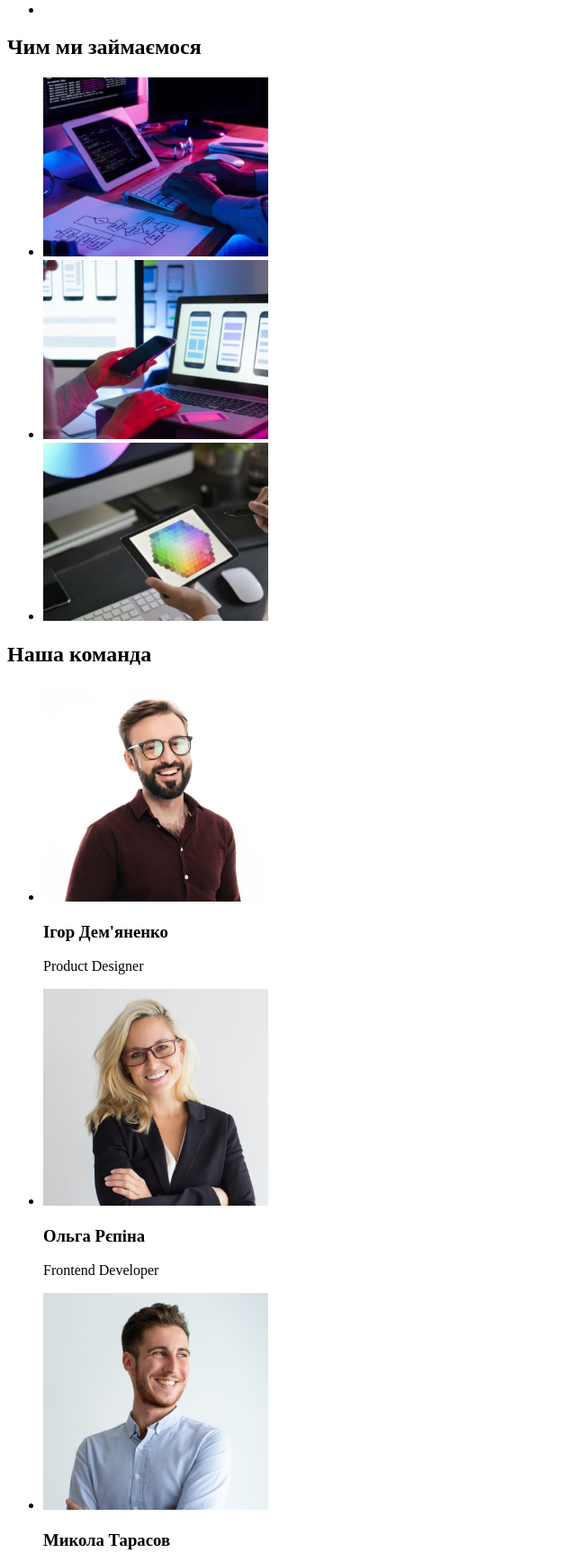
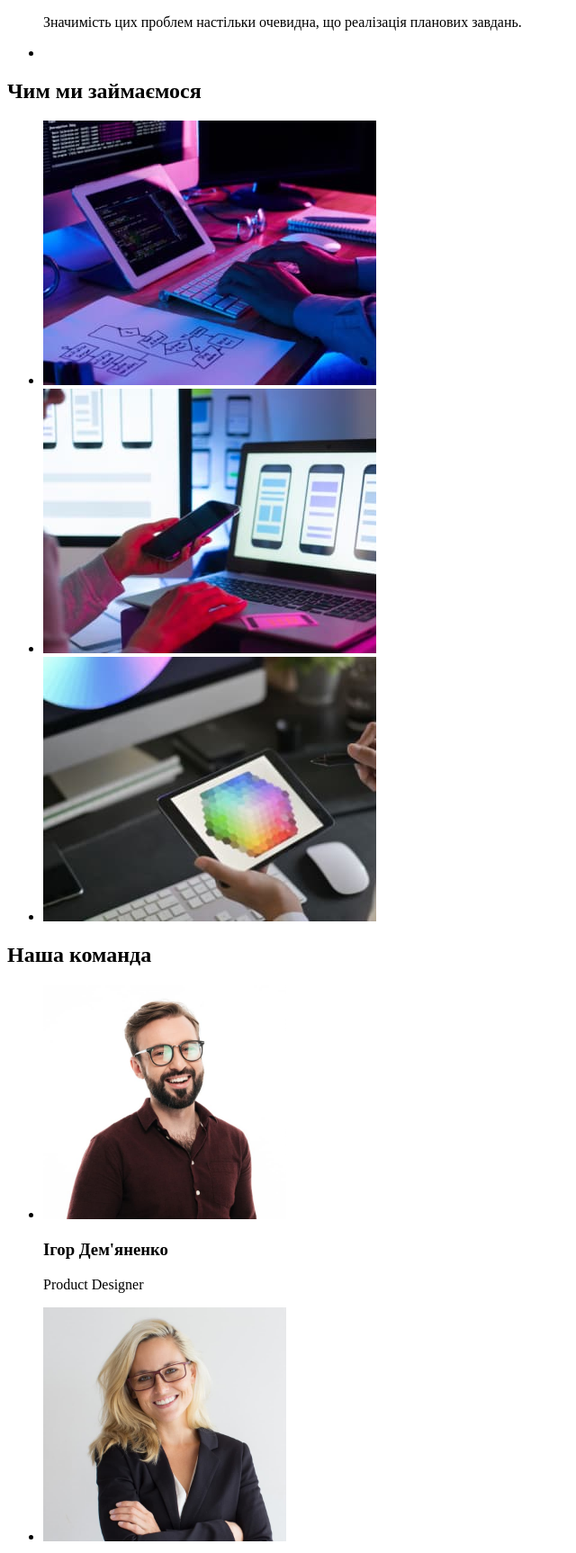
Before and after one commit to MaksimDar/goit-markup-hw-01, a plain HTML site: page index.html in a window 1280 px wide. Shown: the part 621-2347 px from the top of the page at 90% size, without its empty margins (0-640 px from the left). Drawn offline with Linux system fonts and the light colour scheme.

Commit message:
добрий вечір, вже доопрацював роботу по інструкції. Дякую, гарного Вам вечора!

```diff
--- a/index.html
+++ b/index.html
@@ -9,7 +9,7 @@
 <body>
     <header>
         <nav>
-         <a>
+         <a href="/">
             WebStudio
          </a>
          <ul>
@@ -24,15 +24,18 @@
         </ul>
 
     </header>
-    <div>
+
+
+    <main>
         <section>
             <h1>Ефективні рішення<br> для вашого бізнесу</h1>
 
             <button type="button">Замовити послугу</button>
         </section>
-    </div>
+
 
        <section>
+        <h2>НАШІ ПЕРЕВАГИ</h2>
         <ul>
             <li>
                 <h3>УВАГА ДО ДЕТАЛЕЙ</h3>
@@ -62,17 +65,20 @@
         <h2>Чим ми займаємося</h2>
         <ul>
             <li><img src="./images/img.jpg1.jpg"
-                width="250"
+                width="370"
+                height="294"
                 alt="клавіатура">
             </li>
 
             <li><img src="./images/img.jp2.jpg"
-            width="250"
+                width="370"
+                height="294"
                 alt="смартфон">
            </li>
 
             <li><img src="./images/img.jpg3.jpg"
-                width="250"
+                width="370"
+                height="294"
                 alt="планшет"></li>
         </ul>
        </section>
@@ -80,44 +86,44 @@
        <section>
         <h2>Наша команда</h2>
         <ul>
-            <li><img src="./images/img.jp4.jpg" width="250" alt="працівник-1">
+            <li><img src="./images/img.jp4.jpg" width="270" height="260" alt="Product Designer">
                 <h3>Ігор Дем'яненко</h3>
                 <p>Product Designer</p>
             </li>
 
             <li>
-                <img src="./images/img.jpg5.jpg" width="250" alt="працівник-2">
+                <img src="./images/img.jpg5.jpg" width="270" height="260" alt="Frontend Developer">
                 <h3>Ольга Рєпіна</h3>
                 <p>Frontend Developer</p>
             </li>
 
             <li>
-                <img src="./images/img.jpg6.jpg" width="250" alt="працівник-3">
+                <img src="./images/img.jpg6.jpg" width="270" height="260" alt="Marketing">
                 <h3>Микола Тарасов</h3>
                 <p>Marketing</p>
             </li>
 
             <li>
-                <img src="./images/img.jpg7.jpg" width="250" alt="працівник-4">
+                <img src="./images/img.jpg7.jpg" width="270" height="260" alt="UI Designer">
                 <h3>Михайло Єрмаков</h3>
                 <p>UI Designer</p>
             </li>
         </ul>
        </section>
+    </main>
 
     <footer>
-    <a>
+    <a href="/">
         Webstudia
     </a>
     <address>
-        <м. Київ, пр-т Лесі Українки, 26>
-    </address>
+      <a href="https://goo.gl/maps/FsZgaGo8YKT9qEPr9"><м. Київ, пр-т Лесі Українки, 26></a>
          <ul>
             <li><a href="mailto:info@example.com">info@example.com</a></li>
             <li><a href="tel:+380991111111">+38 099 111 11 11</a></li>
         </ul>>
+    </address>
     </footer>
-
 
 </body>
 </html>
```
Also changed, not shown: .prettierrc.json (added), 2 other files. Lines whose indentation alone changed are shown as unchanged.
